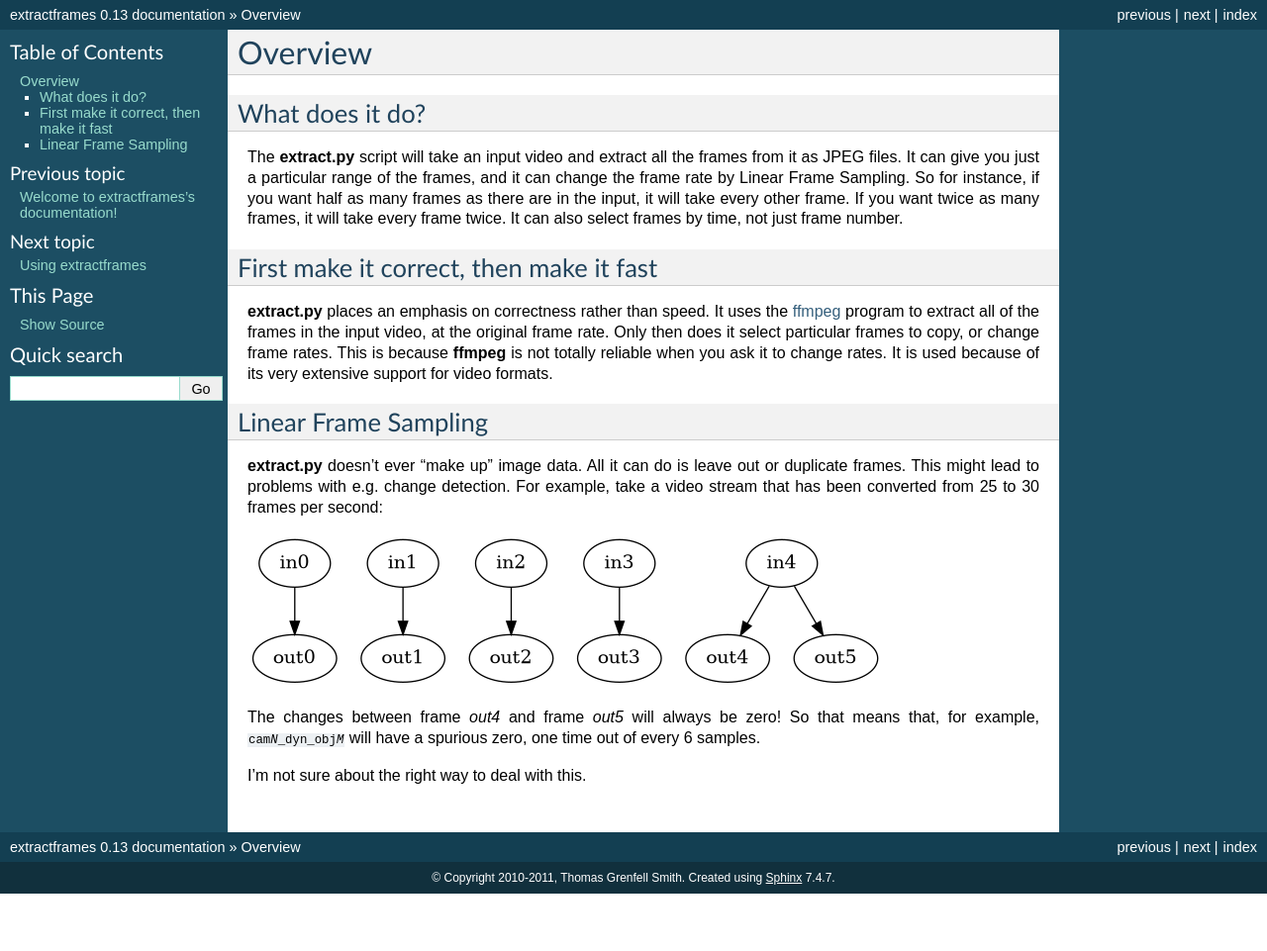
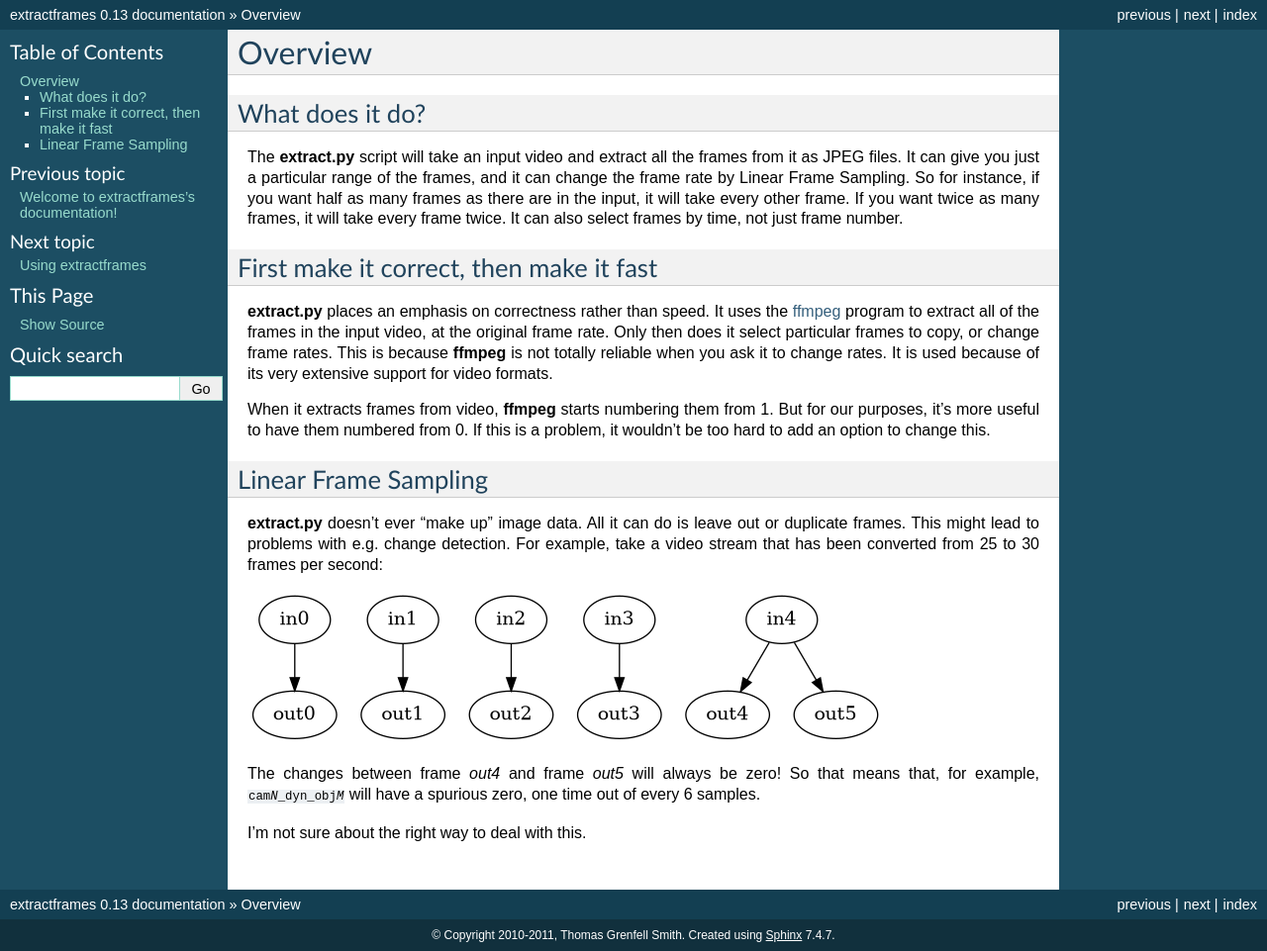
Before and after one commit to tgs/extractframes, a Sphinx documentation site: the page built from doc/source/overview.rst, in a window 1280 px wide. Shown: the whole page at 99% size. Built offline with Sphinx 7.4.7, drawn with Linux system fonts in a browser that asks for light colours; formulas are drawn with MathJax 3; before the commit the page ends 903 px from its top, so only the background shows below that; part of the change alters nothing that is shown.

```diff
--- a/doc/source/overview.rst
+++ b/doc/source/overview.rst
@@ -25,6 +25,11 @@ extensive support for video formats.
 
 .. _ffmpeg: http://www.ffmpeg.org/
 
+When it extracts frames from video, :command:`ffmpeg` starts numbering
+them from 1.  But for our purposes, it's more useful to have them
+numbered from 0.  If this is a problem, it wouldn't be too hard to add
+an option to change this.
+
 Linear Frame Sampling
 ---------------------
 
@@ -33,14 +38,26 @@ leave out or duplicate frames.  This might lead to problems with e.g. change
 detection.  For example, take a video stream that has been converted from 25
 to 30 frames per second:
 
-.. digraph:: conversion
+.. only:: html or latex
 
-   in0->out0
-   in1->out1
-   in2->out2
-   in3->out3
-   in4->out4
-   in4->out5
+        .. digraph:: conversion
+
+           in0->out0
+           in1->out1
+           in2->out2
+           in3->out3
+           in4->out4
+           in4->out5
+
+.. only:: text
+
+           in0->out0
+           in1->out1
+           in2->out2
+           in3->out3
+           in4->out4
+           in4->out5
+
 
 The changes between frame `out4` and frame `out5` will always be zero!  So
 that means that, for example, :samp:`cam{N}_dyn_obj{M}` will have a spurious
```
